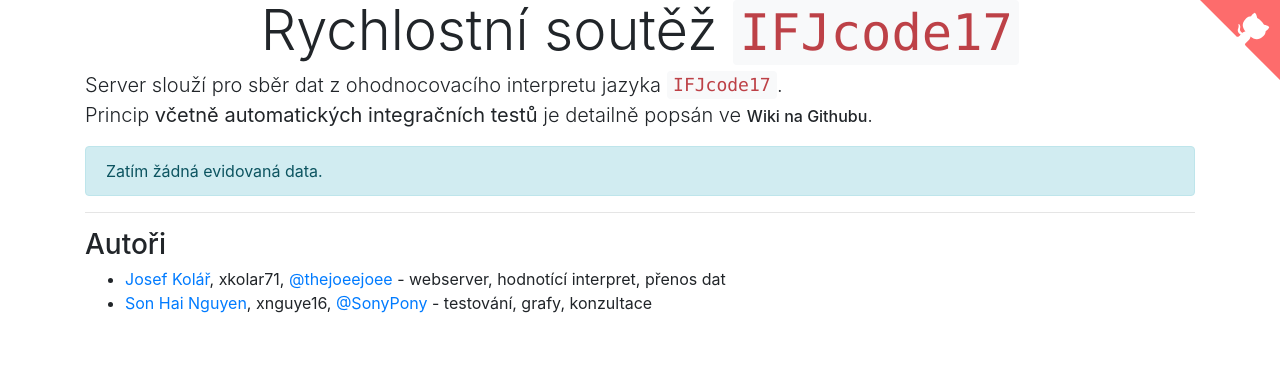
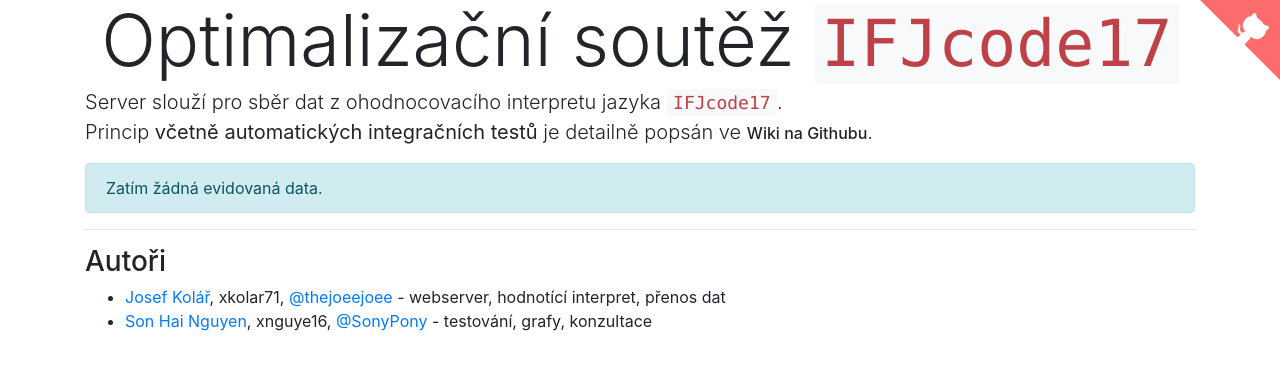
Before and after one commit to thejoeejoee/VUT-FIT-IFJ-2017-server, a Django app: page / in a window 1280 px wide. Shown: the top 370 px of the page. Run offline with Django 3.2, Linux system fonts and the light colour scheme; data that the repository does not hold is empty; some libraries are stand-ins or nearby versions.

Commit message:
Fix labels and headings

```diff
--- a/ifj/settings_default.py
+++ b/ifj/settings_default.py
@@ -20,11 +20,7 @@
 # See https://docs.djangoproject.com/en/1.11/howto/deployment/checklist/
 
 # SECURITY WARNING: keep the secret key used in production secret!
-SECRET_KEY = 'd5t%e0)*+mynf3s9vyw9n+w(y3@5qjp#*s(9#vm%_5e6+7njq2'
-
-RECAPTCHA_PUBLIC_KEY = '6LcaMiwUAAAAAHvDpMOQkQpVwULgYiHqYW1hLr5M'
-RECAPTCHA_PRIVATE_KEY = '6LcaMiwUAAAAALhli6MAPw9S90yavHH-NCt5ujpk'
-NOCAPTCHA = True
+SECRET_KEY = 'd5t%e0)*+8784846GOIiid!"/"@5qjp#*s(9#vm%_5e6+7njq2'
 
 LOGGING = {
     'version': 1,
--- a/web/templates/web/index.html
+++ b/web/templates/web/index.html
@@ -2,7 +2,9 @@
 <html lang="en">
 <head>
     <meta charset="UTF-8">
-    <title>Rychlostní soutěž IFJcode17 | VUT FIT IFJ 2017</title>
+    <title>Optimalizační soutěž IFJcode17 | VUT FIT IFJ 2017</title>
+
+    <meta name="viewport" content="width=device-width, initial-scale=1.0">
     <link href="https://maxcdn.bootstrapcdn.com/bootstrap/4.0.0-beta/css/bootstrap.min.css" rel="stylesheet">
 
     <script src="https://code.jquery.com/jquery-3.2.1.min.js"></script>
@@ -68,7 +70,7 @@
 </head>
 <body>
 <div class="container">
-    <h1 class="text-center display-4">Rychlostní soutěž <code>IFJcode17</code></h1>
+    <h1 class="text-center display-3">Optimalizační soutěž <code>IFJcode17</code></h1>
     <p class="lead">
         Server slouží pro sběr dat z ohodnocovacího interpretu jazyka <code>IFJcode17</code>.<br>
         Princip <strong>včetně automatických integračních testů</strong> je detailně popsán ve
```
